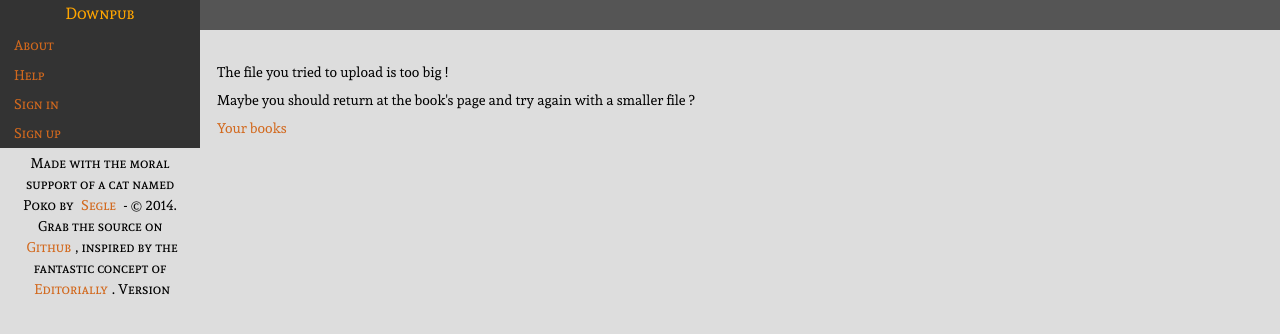
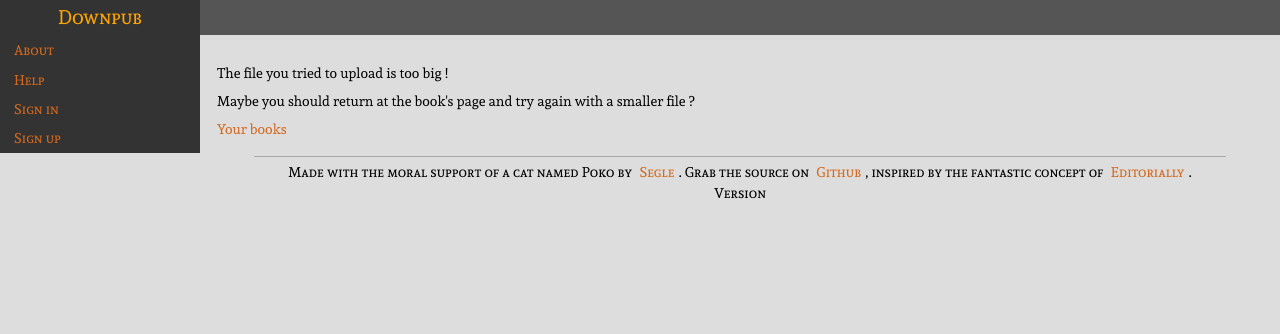
Before and after one commit to brunobord/downpub, a Flask app: template downpub/downpub/templates/413.html in a window 1280 px wide. Shown: the top 334 px of the page. Run offline with Flask 2, Linux system fonts and the light colour scheme; the template is opened without the code that fills it, so the values that code supplies are empty; parts of the project's set-up code (start-up, migrations or seed data) failed here and were passed over.

Commit message:
Templates changes again and french translations updated

```diff
--- a/downpub/downpub/static/css/styles.css
+++ b/downpub/downpub/static/css/styles.css
@@ -138,9 +138,7 @@ code, pre, blockquote {
 */
 
 #messages {
-    margin:0;
-    padding:0;
-    margin-bottom:1em;
+    padding:0.5em;
 }
 
 .message {
@@ -148,7 +146,7 @@ code, pre, blockquote {
     display:block;
     background: #aaa;
     padding:0.4em;
-    margin:0.2em 0;
+    margin:0.2em;
     border: 1px solid chocolate;
     color: white;
 }
@@ -185,10 +183,10 @@ code, pre, blockquote {
     background: #555;
     color: orange;
     margin:0;
-    margin-bottom:.5em;
+    margin-bottom:.2em;
     padding:0.2em;
-    font-size:1em;
-    height:30px;
+    font-size:1.15em;
+    height:35px;
 }
 
 aside {
@@ -220,7 +218,7 @@ aside {
 aside h1 {
     background-color: #333;
     color:orange;
-    font-size:1.15em;
+    font-size:1.4em;
 }
 
 aside a {
@@ -237,7 +235,7 @@ aside h1 {
     font-family:"AndadaSC", "Georgia", "Times New Roman", serif;
     margin:0;
     padding:0.2em;
-    height:30px;
+    height:35px;
 }
 
 aside h1 a {
@@ -251,6 +249,10 @@ aside h1 a:hover {
     color:chocolate;
     text-decoration:none;
     font-weight:normal;
+}
+
+footer {
+    border-top: 1px solid darkgray;
 }
 
 footer *{
--- a/downpub/downpub/templates/base.html
+++ b/downpub/downpub/templates/base.html
@@ -25,10 +25,11 @@
         {% include 'header.html' %}
         <div id="main" role="content" class="col pam content">
             <h2 class="row man pan txtcenter w100 tiny-w100">{{ site_title }}</h2>
-            <div class="pas">
-                {% include 'messages.html' %}
+            {% include 'messages.html' %}
+            <div id="content" class="pas">
                 {% block content %}{% endblock %}
             </div>
+            {% include 'footer.html' %}
         </div>
 
 
--- a/downpub/downpub/templates/footer.html
+++ b/downpub/downpub/templates/footer.html
@@ -1,6 +1,6 @@
-    <footer id="footer" role="contentinfo" class="line w100 pan man txtcenter">
+    <footer id="footer" role="contentinfo" class="line w90 center txtcenter">
         <p class="man">
-            {{ _("Made with the moral support of a cat named Poko by <a href=\"http://segle.org\">Segle</a> - © 2014.") }}
+            {{ _("Made with the moral support of a cat named Poko by <a href=\"http://segle.org\">Segle</a>.") }}
             {{ _("Grab the source on <a href=\"http://github.com/segle/downpub/\">Github</a>,") }}
             {{ _("inspired by the fantastic concept of <a href=\"http://editorially.com\">Editorially</a>.") }}
             {{ _("Version ")+ config.VERSION }}
--- a/downpub/downpub/templates/header.html
+++ b/downpub/downpub/templates/header.html
@@ -28,5 +28,4 @@
             </ul>
         </nav>
     </header>
-    {% include 'footer.html' %}
 </aside>
--- a/downpub/downpub/templates/users/login.html
+++ b/downpub/downpub/templates/users/login.html
@@ -2,7 +2,7 @@
 {% block content %}
     {% from "forms/macros.html" import render_field %}
 
-    <div class="left txtcenter w50">
+    <div class="center txtcenter w50">
         <form method="POST"
             action="{{ url_for('users.login', next=next) }}"
             class="form">
--- a/downpub/downpub/templates/users/profile.html
+++ b/downpub/downpub/templates/users/profile.html
@@ -1,12 +1,12 @@
 {% extends "base.html" %}
 {% block content %}
-    <div class="w50 left">
+    <div class="w50 center">
         <h3 class="row">
             <img class="left" src="{{user.avatar(64)}}">
             <p class="left">{{ _("Hi") }} {{ user.name }} !</p>
         </h3>
 
-        <p >{{ _("If you want to change the language used in Downpub, here you go :") }}</p>
+        <p>{{ _("If you want to change the language used in Downpub, here you go :") }}</p>
 
         {% from "forms/macros.html" import render_field %}
         <form method="POST" action="." class="form pan man txtleft">
--- a/downpub/downpub/templates/users/register.html
+++ b/downpub/downpub/templates/users/register.html
@@ -1,7 +1,7 @@
 {% extends "base.html" %}
 {% block content %}
     {% from "forms/macros.html" import render_field %}
-    <div class="left txtcenter w50">
+    <div class="center txtcenter w50">
         <form method="POST" action="." class="form txtleft">
             {{ form.csrf_token }}
             <fieldset>
```
Also changed, not shown: downpub/downpub/translations/de/LC_MESSAGES/messages.po, downpub/downpub/translations/en/LC_MESSAGES/messages.po, downpub/downpub/translations/es/LC_MESSAGES/messages.po, downpub/downpub/translations/fr/LC_MESSAGES/messages.po, downpub/downpub/translations/pt/LC_MESSAGES/messages.po, 5 other files.
